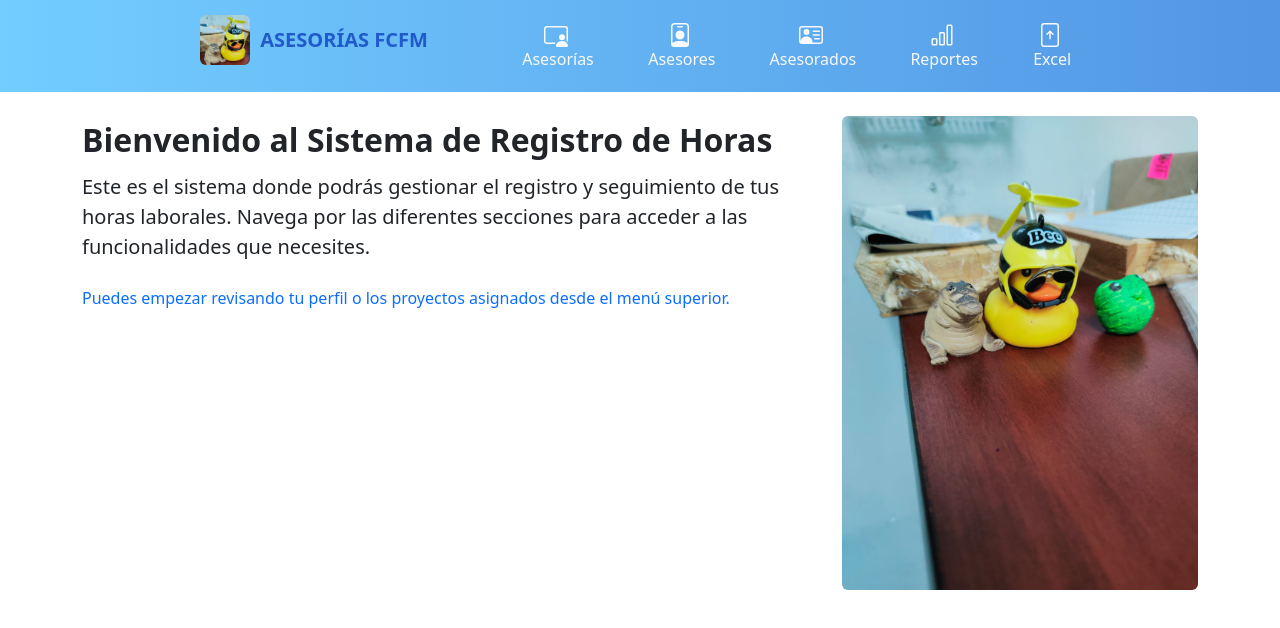
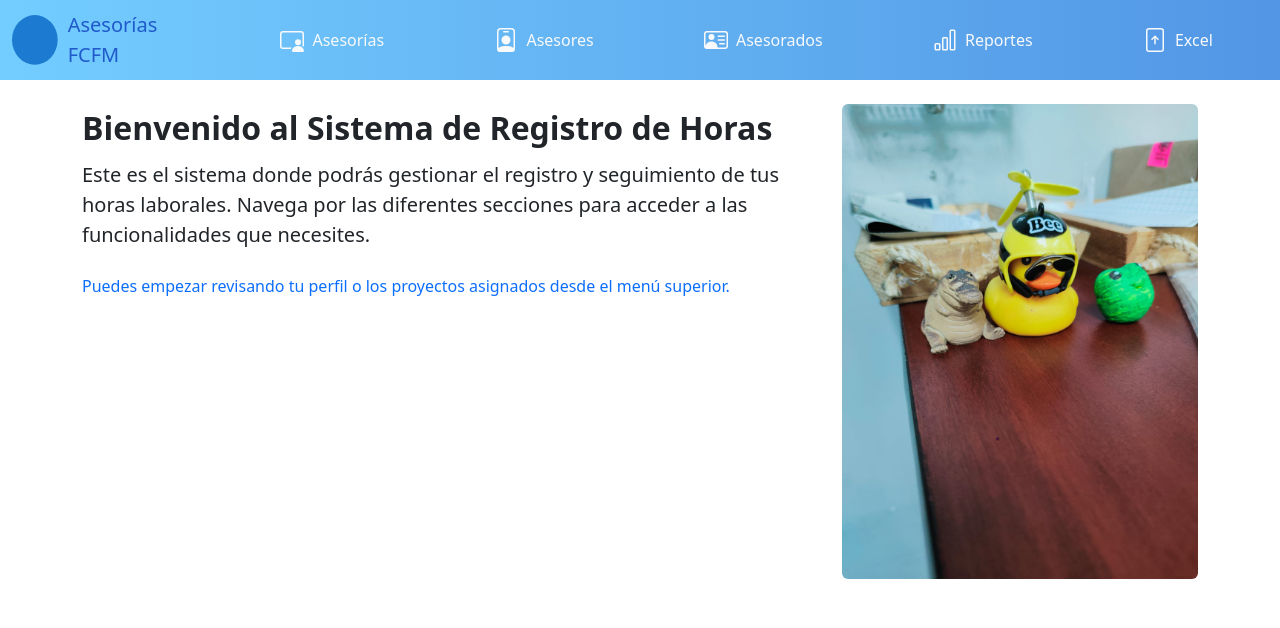
Before and after one commit to maribelhernandezstg/PRH-Programa-Registro-Horas-, a React (Vite) app: page / in a window 1280 px wide. Shown: the top 628 px of the page. Built offline with nearby package versions, Linux system fonts and the light colour scheme.

Commit message:
fix/login & navbar

```diff
--- a/src/components/Menu/Navbar.css
+++ b/src/components/Menu/Navbar.css
@@ -1,5 +1,5 @@
 .navbar-bar {
-  padding: 15px 0;
+  padding: 10px 0;
   background-image: linear-gradient(90deg, #73cdffff 0%, #5296e5ff 100%);
 }
 
@@ -12,7 +12,8 @@
   color: #205acb;
   font-size: 20px;
   margin-left: 10px;
-  font-family: Istok Web, system-ui, -apple-system, 'Segoe UI', Roboto, 'Helvetica Neue', Arial, 'Noto Sans', 'Liberation Sans', sans-serif;
+  font-family: Istok Web, system-ui, -apple-system, 'Segoe UI', Roboto,
+    'Helvetica Neue', Arial, 'Noto Sans', 'Liberation Sans', sans-serif;
 }
 
 button {
@@ -44,7 +45,7 @@ button:focus {
   }
 
   .navbar-bar .btn {
-    width: 150px;
+    width: 100%;
     margin-bottom: 10px;
   }
 }
--- a/src/components/Menu/Navbar.tsx
+++ b/src/components/Menu/Navbar.tsx
@@ -1,8 +1,14 @@
 import { useState } from 'react';
 import { Container, Row, Col, Button } from 'react-bootstrap';
 import { Link } from 'react-router-dom';
-import AdvicesDepartmentIcon from '../../assets/AsesoriasIcon.jpeg';
-import { BsPersonBadge, BsPersonVideo3, BsPersonVcard, BsBarChart, BsFileArrowUp, BsList } from 'react-icons/bs';
+import { Icon } from './Icon';
+import {
+  BsPersonBadge,
+  BsPersonVideo3,
+  BsPersonVcard,
+  BsBarChart,
+  BsFileArrowUp,
+} from 'react-icons/bs';
 import './Navbar.css';
 
 const CustomNavbar = () => {
@@ -13,51 +19,66 @@ const CustomNavbar = () => {
   };
 
   return (
-    <Container fluid className="navbar-bar text-white d-flex justify-content-center">
-      <Row className="w-75">
-        <Col xs={10} lg={4}>
-          <Link to="/" className="d-flex justify-content-center align-items-center me-4">
-            <div>
-              <img src={AdvicesDepartmentIcon} alt="Icon" className="rounded logo-icon" />
-            </div>
-            <div className="logo-text fw-bold fs-5 text-center">ASESORÍAS FCFM</div>
-          </Link>
+    <Container fluid className="navbar-bar bg-dark text-white">
+      <Row>
+        <Col
+          xs={2}
+          className="d-flex justify-content-center align-items-center">
+          <Icon className="logo-icon" />
+          <div className="logo-text">Asesorías FCFM</div>
         </Col>
 
-        <Col xs={2} lg={0} className="d-lg-none">
+        <Col
+          xs={10}
+          className="d-lg-none d-flex justify-content-end align-items-center">
           <Button variant="outline-light" onClick={toggleNavbar}>
-            <BsList /> Menú
+            Menú
           </Button>
         </Col>
 
-        <Col xs={12} lg={8} className={`d-lg-flex align-items-center justify-content-between ${isOpen ? 'd-block' : 'd-none'}`}>
-          <Link to="/asesorias" className="d-flex align-items-center justify-content-center custom-button mx-1">
-            <Button variant="outline-light">
-              <BsPersonVideo3 className="me-1 fs-4" />
+        <Col
+          xs={12}
+          lg={10}
+          className={`d-lg-flex justify-content-around align-items-center ${
+            isOpen ? 'd-block' : 'd-none'
+          }`}>
+          <Link to="/asesorias">
+            <Button
+              variant="outline-light"
+              className="d-flex align-items-center justify-content-center custom-button">
+              <BsPersonVideo3 className="me-2 fs-4" />
               Asesorías
             </Button>
           </Link>
-          <Link to="/asesores" className="d-flex align-items-center justify-content-center custom-button mx-1">
-            <Button variant="outline-light">
-              <BsPersonBadge className="me-1 fs-4" />
+          <Link to="/asesores">
+            <Button
+              variant="outline-light"
+              className="d-flex align-items-center justify-content-center custom-button">
+              <BsPersonBadge className="me-2 fs-4" />
               Asesores
             </Button>
           </Link>
-          <Link to="/asesorados" className="d-flex align-items-center justify-content-center custom-button mx-1">
-            <Button variant="outline-light">
-              <BsPersonVcard className="me-1 fs-4" />
+          <Link to="/asesorados">
+            <Button
+              variant="outline-light"
+              className="d-flex align-items-center justify-content-center custom-button">
+              <BsPersonVcard className="me-2 fs-4" />
               Asesorados
             </Button>
           </Link>
-          <Link to="/reportes" className="d-flex align-items-center justify-content-center custom-button mx-1">
-            <Button variant="outline-light">
-              <BsBarChart className="me-1 fs-4" />
+          <Link to="/reportes">
+            <Button
+              variant="outline-light"
+              className="d-flex align-items-center justify-content-center custom-button">
+              <BsBarChart className="me-2 fs-4" />
               Reportes
             </Button>
           </Link>
-          <Link to="/excel" className="d-flex align-items-center justify-content-center custom-button mx-1">
-            <Button variant="outline-light">
-              <BsFileArrowUp className="me-1 fs-4" />
+          <Link to="/excel">
+            <Button
+              variant="outline-light"
+              className="d-flex align-items-center justify-content-center custom-button">
+              <BsFileArrowUp className="me-2 fs-4" />
               Excel
             </Button>
           </Link>
--- a/src/pages/Login/Login.css
+++ b/src/pages/Login/Login.css
@@ -2,7 +2,7 @@
     max-width: 70%;
 }
 
-.backgorundPattern{
+.backgroundPattern{
     position: fixed;
     top: 0;
     left: 0;
--- a/src/pages/Login/Login.tsx
+++ b/src/pages/Login/Login.tsx
@@ -8,7 +8,7 @@ import './Login.css';
 
 const Login = () => {
   return (
-    <div className='backgorundPattern'>
+    <div className='backgroundPattern'>
       <Container className='d-flex align-items-center containerHeight px-4'>
       <Row id='transparentRow' className="d-flex flex-row justify-content-center align-items-center p-4 card shadow">
       <Col md={8} lg={6} xl={6} className='p-5 d-flex mb-auto flex-column'>
```
